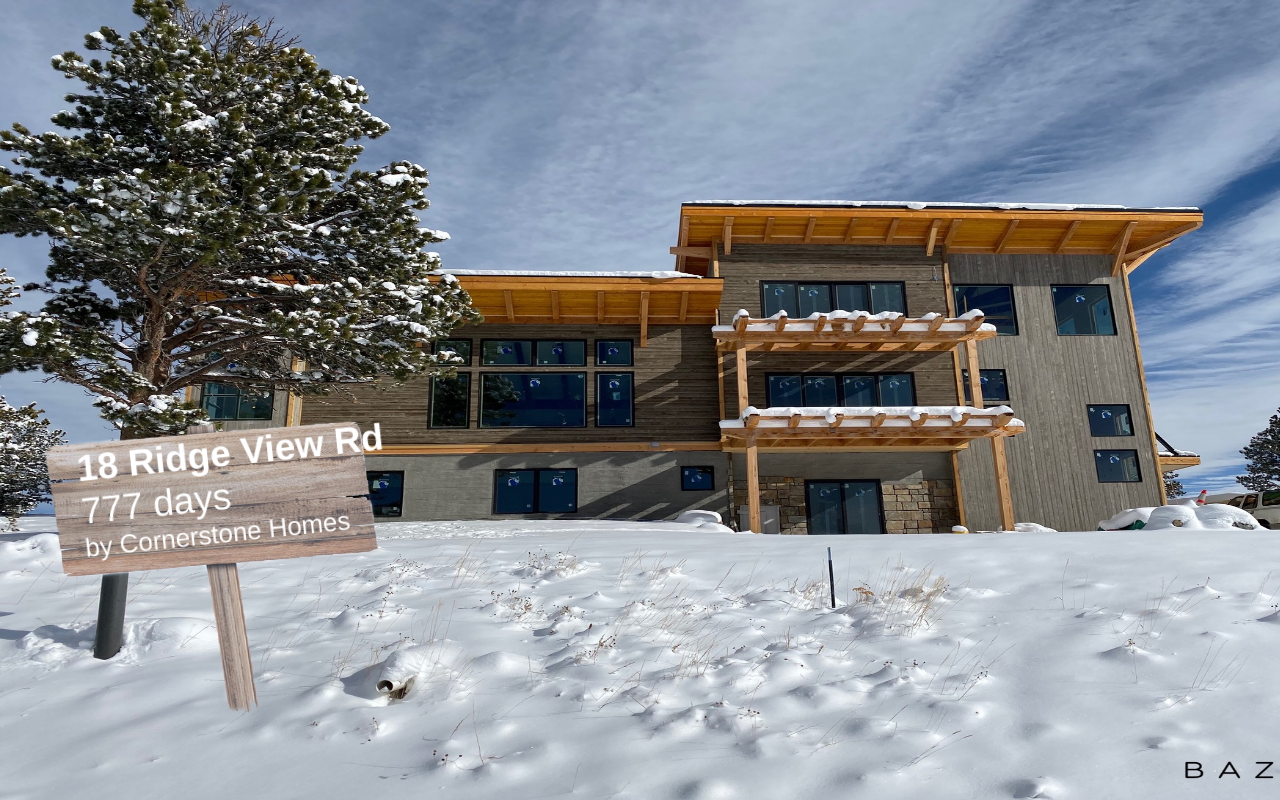
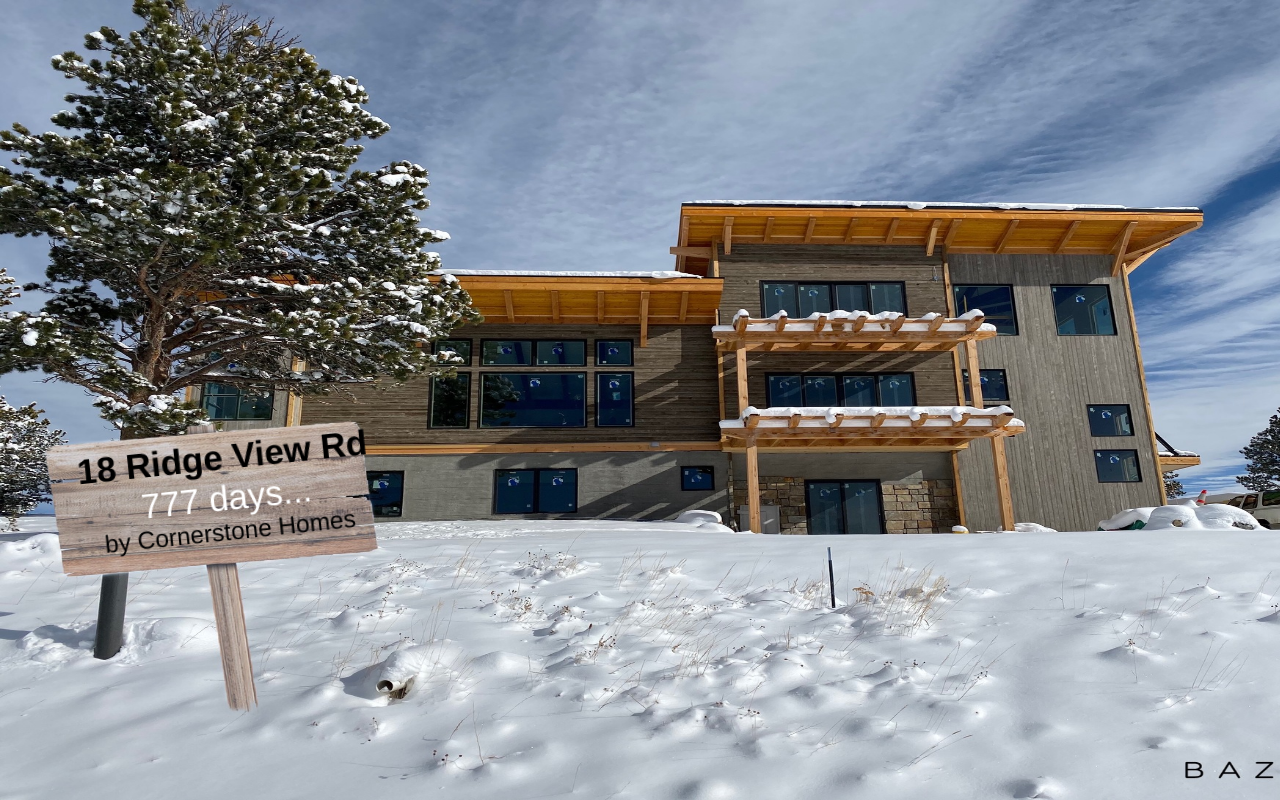
Before and after one commit to BrandonSchultz0731/BoulderHouse, a React (Create React App) app: page / in a window 1280 px wide. Built offline with nearby package versions, Linux system fonts and the light colour scheme.

Commit message:
changed colors of text

```diff
--- a/src/App.css
+++ b/src/App.css
@@ -17,16 +17,22 @@ p{
   max-width: 505px;
   max-height: fit-content;
   position: fixed;
-  font-size: 37px;
+  font-size: 35px;
   font-family: 'Franklin Gothic Medium', 'Arial Narrow', Arial, sans-serif;
   color: white;
-  top: 430px;
+  top: 435px;
   left: 80px;
   transform: rotate(-6deg);
 }
 #street_address{
   font-weight: bold;
+  color: black;
 }
 #corner_homes{
   font-size: .7em;
+  color: black;
+  margin: 0px 0px 0px 20px;
 }
+#time_text{
+  margin: 0px 0px 0px 60px;
+}
--- a/src/App.js
+++ b/src/App.js
@@ -1,5 +1,4 @@
 import React from 'react';
-import home from './assets/house1.jpg';
 import './App.css';
 
 function App(props) {
@@ -20,7 +19,7 @@ function App(props) {
      <div className="sign_text">
       {/* <p>18 Ridge View Rd <br></br> {days} days <br></br>by Cornerstone Homes </p> */}
       <p id='street_address'>18 Ridge View Rd</p>
-      <p id='time_text'>{days} days</p>
+      <p id='time_text'>{days} days...</p>
       <p id='corner_homes'>by Cornerstone Homes</p>
 
      </div>
```
